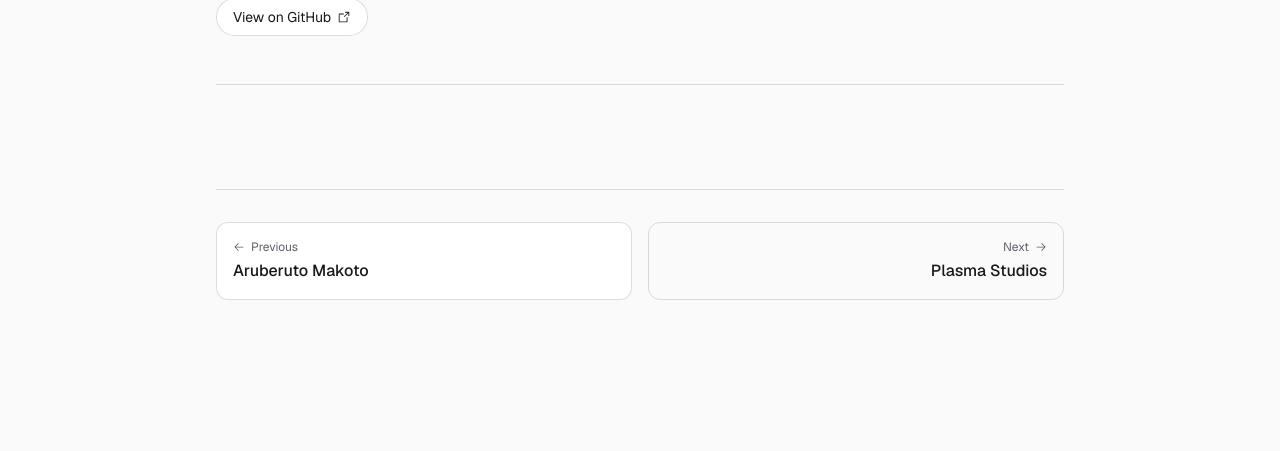
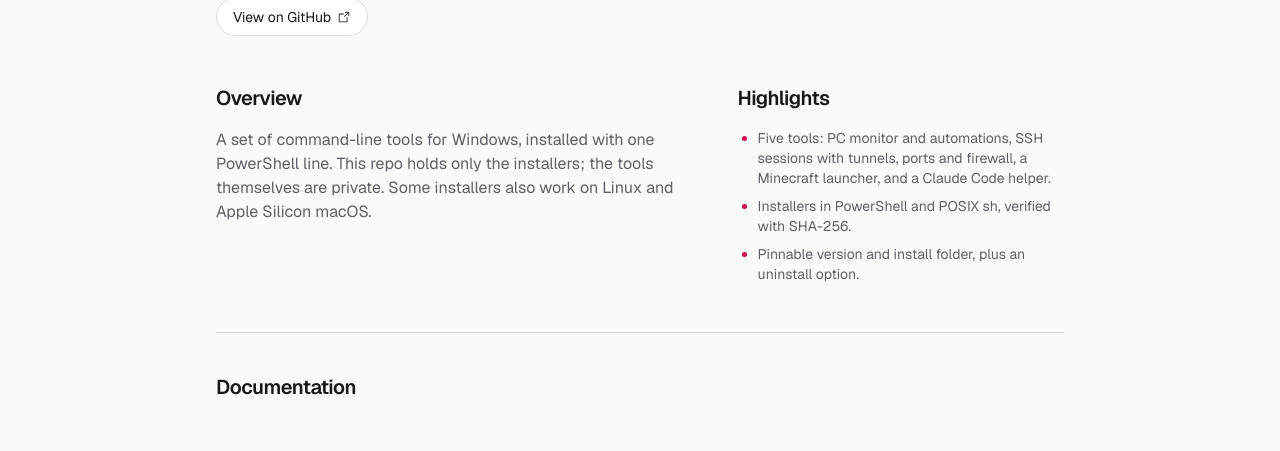
Before and after one commit to GonzaloRosano/grosano, a Next.js app: page /projects/onasor in a window 1280 px wide. Shown: the part 312-763 px from the top of the page. Built offline with nearby package versions, Linux system fonts and the light colour scheme; no server answers.

Commit message:
feat: resumen y puntos clave en las páginas de proyecto

```diff
--- a/src/app/projects/[repo]/page.tsx
+++ b/src/app/projects/[repo]/page.tsx
@@ -151,7 +151,40 @@ export default async function ProjectPage(
           </div>
         )}
 
+        {project.overview && (
+          <section className="mt-12 grid gap-8 md:grid-cols-[3fr_2fr]">
+            <div>
+              <h2 className="text-xl font-semibold tracking-tight">
+                <span className="lang-en">Overview</span>
+                <span className="lang-es">Resumen</span>
+              </h2>
+              <p className="lang-en mt-4 text-muted">{project.overview.en}</p>
+              <p className="lang-es mt-4 text-muted">{project.overview.es}</p>
+            </div>
+            {project.highlights && (
+              <div>
+                <h2 className="text-xl font-semibold tracking-tight">
+                  <span className="lang-en">Highlights</span>
+                  <span className="lang-es">Puntos clave</span>
+                </h2>
+                <ul className="mt-4 list-disc space-y-2 pl-5 text-sm text-muted marker:text-accent">
+                  {project.highlights.map((h) => (
+                    <li key={h.en}>
+                      <span className="lang-en">{h.en}</span>
+                      <span className="lang-es">{h.es}</span>
+                    </li>
+                  ))}
+                </ul>
+              </div>
+            )}
+          </section>
+        )}
+
         <div className="mt-12 min-w-0 border-t border-border pt-10">
+          <h2 className="mb-6 text-xl font-semibold tracking-tight">
+            <span className="lang-en">Documentation</span>
+            <span className="lang-es">Documentación</span>
+          </h2>
           {readmeEn && (
             <div className={`lang-en ${markdownClassName}`}>
               <ReactMarkdown
--- a/src/data/content.ts
+++ b/src/data/content.ts
@@ -12,6 +12,9 @@ export type Project = {
   demo?: string;
   image?: string;
   featured: boolean;
+  // Texto curado para la pagina de detalle (solo proyectos publicos).
+  overview?: Bilingual;
+  highlights?: Bilingual[];
 };
 
 export const PROJECTS: Project[] = [
@@ -23,6 +26,24 @@ export const PROJECTS: Project[] = [
       es: "Suite de herramientas de terminal para Windows: monitor y automatizaciones del PC, sesiones SSH con túneles, puertos y firewall, y un launcher de Minecraft.",
     },
     stack: ["Rust", "Go"],
+    overview: {
+      en: "A set of command-line tools for Windows, installed with one PowerShell line. This repo holds only the installers; the tools themselves are private. Some installers also work on Linux and Apple Silicon macOS.",
+      es: "Un conjunto de herramientas de línea de comandos para Windows, que se instala con una línea de PowerShell. Este repo contiene solo los instaladores; las herramientas son privadas. Algunos instaladores también funcionan en Linux y en macOS con Apple Silicon.",
+    },
+    highlights: [
+      {
+        en: "Five tools: PC monitor and automations, SSH sessions with tunnels, ports and firewall, a Minecraft launcher, and a Claude Code helper.",
+        es: "Cinco herramientas: monitor y automatizaciones del PC, sesiones SSH con túneles, puertos y firewall, un launcher de Minecraft y un asistente para Claude Code.",
+      },
+      {
+        en: "Installers in PowerShell and POSIX sh, verified with SHA-256.",
+        es: "Instaladores en PowerShell y POSIX sh, verificados con SHA-256.",
+      },
+      {
+        en: "Pinnable version and install folder, plus an uninstall option.",
+        es: "Versión y carpeta de instalación configurables, y opción de desinstalar.",
+      },
+    ],
     tech: "Rust",
     isPublic: true,
     featured: false,
@@ -65,6 +86,28 @@ export const PROJECTS: Project[] = [
     isPublic: true,
     demo: "https://plasmastudios.vercel.app",
     image: "/projects/plasmastudios.png",
+    overview: {
+      en: "Bilingual marketing site for a Minecraft hosting studio, built with Astro. It presents the studio and its team; the work and contact pages are still placeholders.",
+      es: "Sitio de marketing bilingüe para un estudio de hosting de Minecraft, hecho con Astro. Presenta al estudio y a su equipo; las páginas de trabajo y contacto todavía son placeholders.",
+    },
+    highlights: [
+      {
+        en: "English and Spanish routes (/en and /es).",
+        es: "Rutas en inglés y español (/en y /es).",
+      },
+      {
+        en: "A page per team member (22 people), generated from a single team.json.",
+        es: "Una página por integrante del equipo (22 personas), generada desde un único team.json.",
+      },
+      {
+        en: "Animation with GSAP and ScrollTrigger, and a Three.js scene.",
+        es: "Animación con GSAP y ScrollTrigger, y una escena con Three.js.",
+      },
+      {
+        en: "Astro 7, Tailwind CSS 4 and TypeScript.",
+        es: "Astro 7, Tailwind CSS 4 y TypeScript.",
+      },
+    ],
     featured: true,
   },
   {
@@ -79,6 +122,28 @@ export const PROJECTS: Project[] = [
     isPublic: true,
     demo: "https://dfgroup-one.vercel.app",
     image: "/projects/dfgroup.webp",
+    overview: {
+      en: "Single-page site for a creative collective and digital studio covering design, development, art and production, with four product lines: DF Hosting, DF Series, DF Atelier and DF Voices.",
+      es: "Sitio de una sola página para un colectivo creativo y estudio digital de diseño, desarrollo, arte y producción, con cuatro líneas de producto: DF Hosting, DF Series, DF Atelier y DF Voices.",
+    },
+    highlights: [
+      {
+        en: "WebGL point-cloud background (Three.js) that morphs between shapes, loaded as a React island.",
+        es: "Fondo WebGL de nube de puntos (Three.js) que se transforma entre formas, cargado como isla de React.",
+      },
+      {
+        en: "Bilingual at /es and /en, with the root redirecting to /es.",
+        es: "Bilingüe en /es y /en, con la raíz redirigiendo a /es.",
+      },
+      {
+        en: "Reveal animations that respect prefers-reduced-motion.",
+        es: "Animaciones de entrada que respetan prefers-reduced-motion.",
+      },
+      {
+        en: "Astro 5, React 19 and TypeScript, with a privacy page and contact by email.",
+        es: "Astro 5, React 19 y TypeScript, con página de privacidad y contacto por email.",
+      },
+    ],
     featured: true,
   },
   {
@@ -93,6 +158,24 @@ export const PROJECTS: Project[] = [
     isPublic: true,
     demo: "https://aruberuto.vercel.app",
     image: "/projects/aruberuto.webp",
+    overview: {
+      en: "Sales landing page for the online Japanese course of Aruberuto Makoto. It is an unsolicited proposal and work sample, not a commissioned project.",
+      es: "Landing de ventas para el curso de japonés online de Aruberuto Makoto. Es una propuesta propia y una muestra de trabajo, no un proyecto encargado.",
+    },
+    highlights: [
+      {
+        en: "Hero with an embedded Vimeo video, then method, course details, sensei, testimonials, pricing and a Hotmart checkout link.",
+        es: "Hero con video de Vimeo embebido, y luego método, detalles del curso, sensei, testimonios, precios y enlace de compra a Hotmart.",
+      },
+      {
+        en: "Terms and privacy pages, plus SEO and Open Graph metadata.",
+        es: "Páginas de términos y privacidad, más SEO y metadatos Open Graph.",
+      },
+      {
+        en: "Static Astro 6 build with Tailwind CSS 4; Docker multi-stage image served with nginx.",
+        es: "Build estático con Astro 6 y Tailwind CSS 4; imagen Docker multi-stage servida con nginx.",
+      },
+    ],
     featured: true,
   },
   {
```
